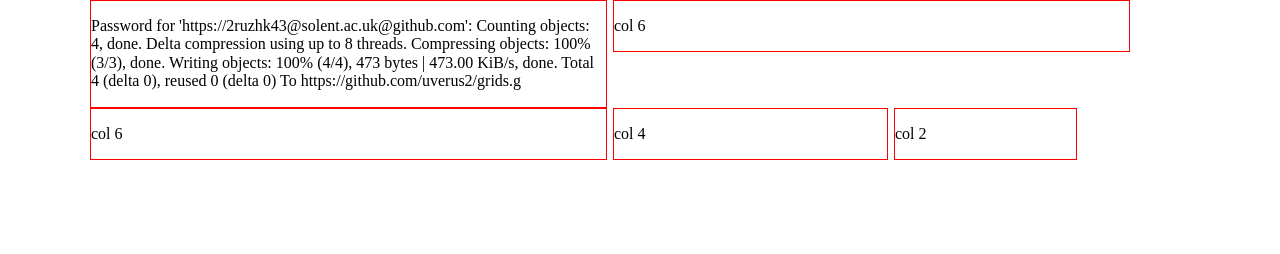
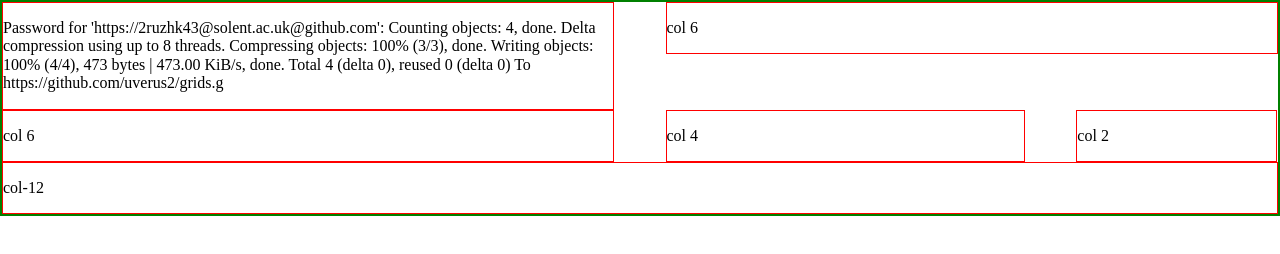
Before and after one commit to uverus2/grids, a plain HTML site: page index.html in a window 1280 px wide. Drawn offline with Linux system fonts and the light colour scheme.

Commit message:
third commit

```diff
--- a/index.css
+++ b/index.css
@@ -3,32 +3,44 @@
     width: 100%;
     display: table;
     margin: 0 auto;
-    max-width: 1100px;
+    /*max-width: 1100px;*/
+    border:solid 2px green;
 
 }
 
 .col-6 {
 
-    width:47%;
+    width:48%;
     border: 1px solid red;
+    margin-right: 4%;
+
 }
 
 .col-4 {
 
-    width: 25%;
+    width: 28.2%;
     border: 1px solid red;
+    margin-right: 4%;
 }
 
 .col-2 {
 
-    width: 16.6%;
+    width: 15.75%;
     border: 1px solid red;
+
+}
+
+.col-12{
+
+    width:100%;
+    border: 1px solid red;
+
 }
 
 [class*='col-'] {
   float: left;
   padding-right:10px;
-  margin-right: 6px;
+
 
  }
 
@@ -45,5 +57,5 @@
 
  [class*='col-']:last-of-type {
   padding-right: 0px;
-  margin-right: 0px;
+  margin-right: 0%;
 }
--- a/index.html
+++ b/index.html
@@ -64,6 +64,14 @@ To https://github.com/uverus2/grids.g </p>
 
         </div> <!-- end of row -->
 
+        <div class="row">
+
+            <div class="col-12">
+
+                <p>col-12</p>
+            </div>
+        </div>
+
 
     </div> <!-- end of wrap -->
 
```
